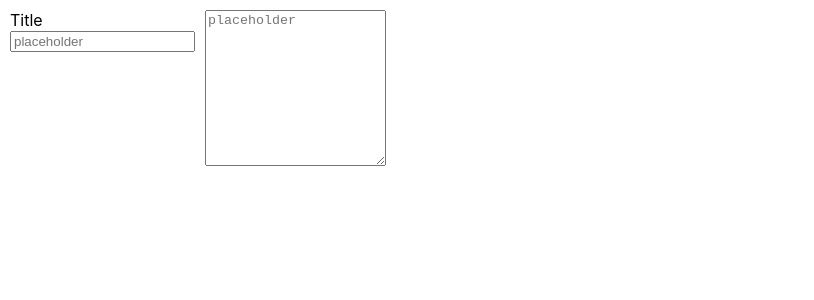
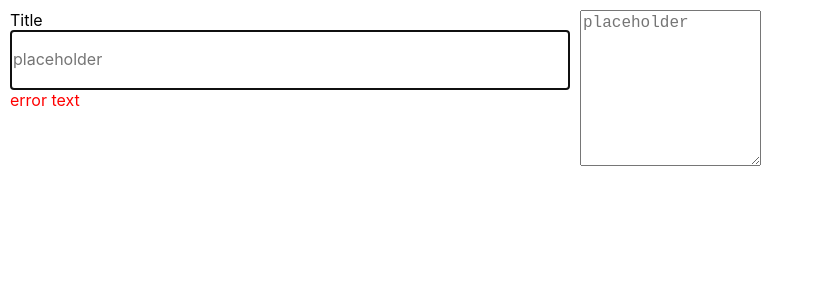
Before and after one commit to KaterinaShpilevskaya/react-app, a React (Create React App) app: page / in a window 1280 px wide. Shown: the top 300 px of the page, without its empty margins (0-814 px from the left). Built offline with nearby package versions, Linux system fonts and the light colour scheme.

Commit message:
updated components Input and Textarea

```diff
--- a/src/App.tsx
+++ b/src/App.tsx
@@ -24,8 +24,10 @@ const App = () => {
         value={inputValue}
         onChange={onChange}
         placeholder={"placeholder"}
-        disabled={false}
+        // disabled={true}
         title={'Title'}
+        error={'error text'}
+        autoFocus={true}
       />
       <Textarea
         rows={10}
--- a/src/Components/Input/Input.module.css
+++ b/src/Components/Input/Input.module.css
@@ -0,0 +1,36 @@
+.input {
+    background-color: #FFFFFF;
+    font-family: Inter;
+    width: 554px;
+    height: 56px;
+    border: 1px solid #FFFFFF;
+    border-radius: 2px;
+}
+
+::placeholder {
+   font-weight: 400;
+   font-size: 16px;
+   line-height: 20px;
+   font-style: regular;
+}
+
+.error {
+    color: red;
+}
+
+
+.inputFocus{
+    border: 1px solid  #DADADA;
+}
+
+.inputError {
+    border:1px solid red;
+}
+
+.inputActive {
+    border: 1px solid #FFFFFF;
+}
+
+.disabled {
+    background-color: #E8E8E8;
+    }
--- a/src/Components/Input/Input.tsx
+++ b/src/Components/Input/Input.tsx
@@ -1,3 +1,4 @@
+import classNames from "classnames";
 import React, { FC, ChangeEvent } from "react";
 
 //@ts-ignore
@@ -8,14 +9,24 @@ type InputProps = {
   onChange: (value: string) => void;
   placeholder?: string;
   disabled?: boolean;
-  title?: string
-  error?: string
+  title?: string;
+  error?: string;
+  autoFocus?: boolean;
 };
 
-const Input: FC<InputProps> = ({ value, onChange, placeholder, disabled,title, error }) => {
+const Input: FC<InputProps> = ({
+  value,
+  onChange,
+  placeholder,
+  disabled,
+  title,
+  error,
+  autoFocus,
+}) => {
   const onChangeInput = (event: ChangeEvent<HTMLInputElement>) => {
     onChange(event.target.value);
   };
+
   return (
     <div>
       {title && <div>{title}</div>}
@@ -24,12 +35,18 @@ const Input: FC<InputProps> = ({ value, onChange, placeholder, disabled,title, e
         onChange={onChangeInput}
         placeholder={placeholder}
         disabled={disabled}
+        autoFocus={autoFocus}
+        className={classNames(
+          styles.input,
+          { [styles.inputError]: error,
+            [styles.inputFocus]: autoFocus ,
+            [styles.inputActive]: value !=='',
+            [styles.disabled]: !!disabled, },
+        )}
       />
-    {error && <div>{error}</div>}
+      {error && <div className={classNames(styles.error)}>{error}</div>}
     </div>
   );
-
 };
 
-
 export default Input;
```
Lines whose indentation alone changed are shown as unchanged.
